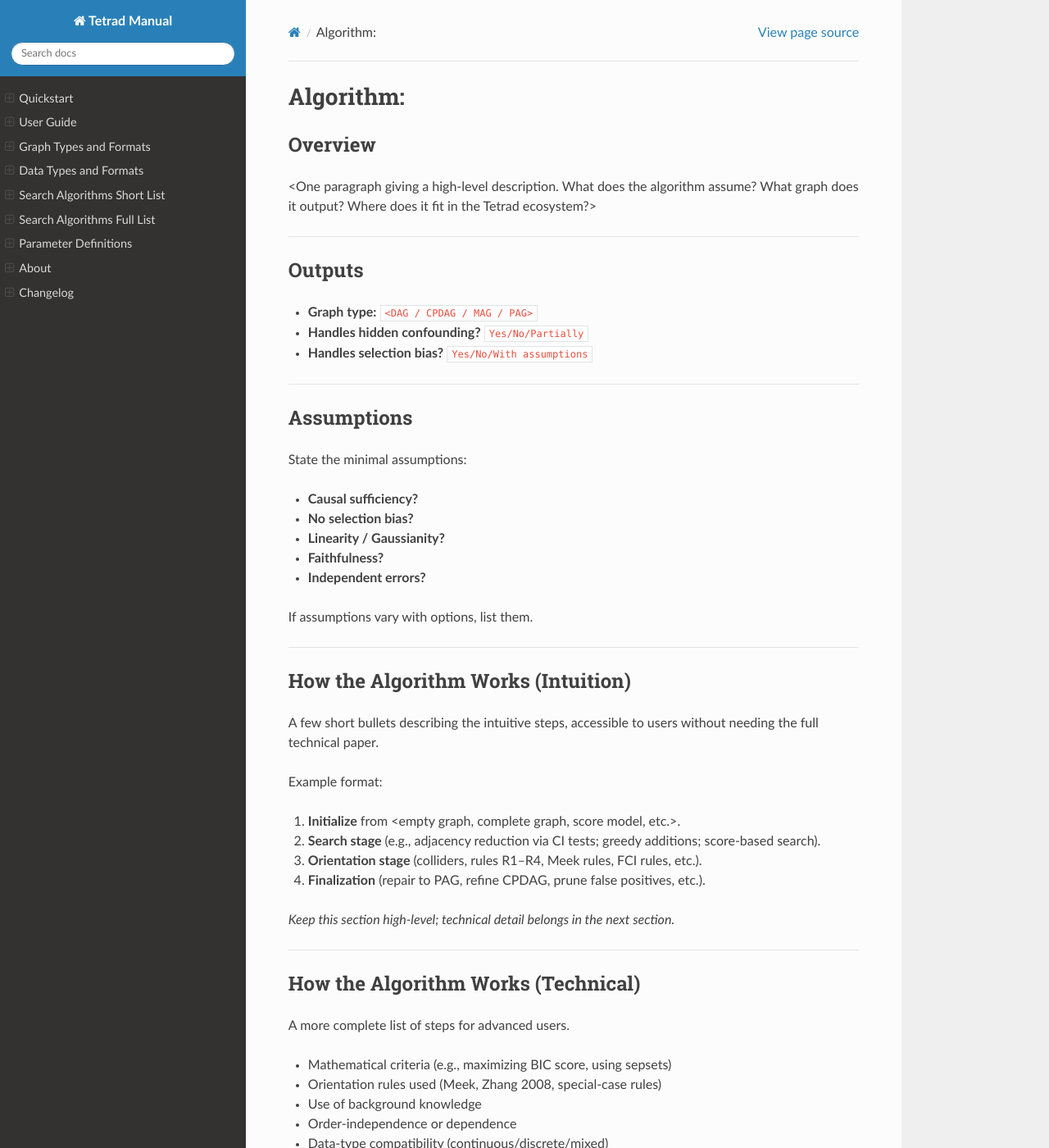
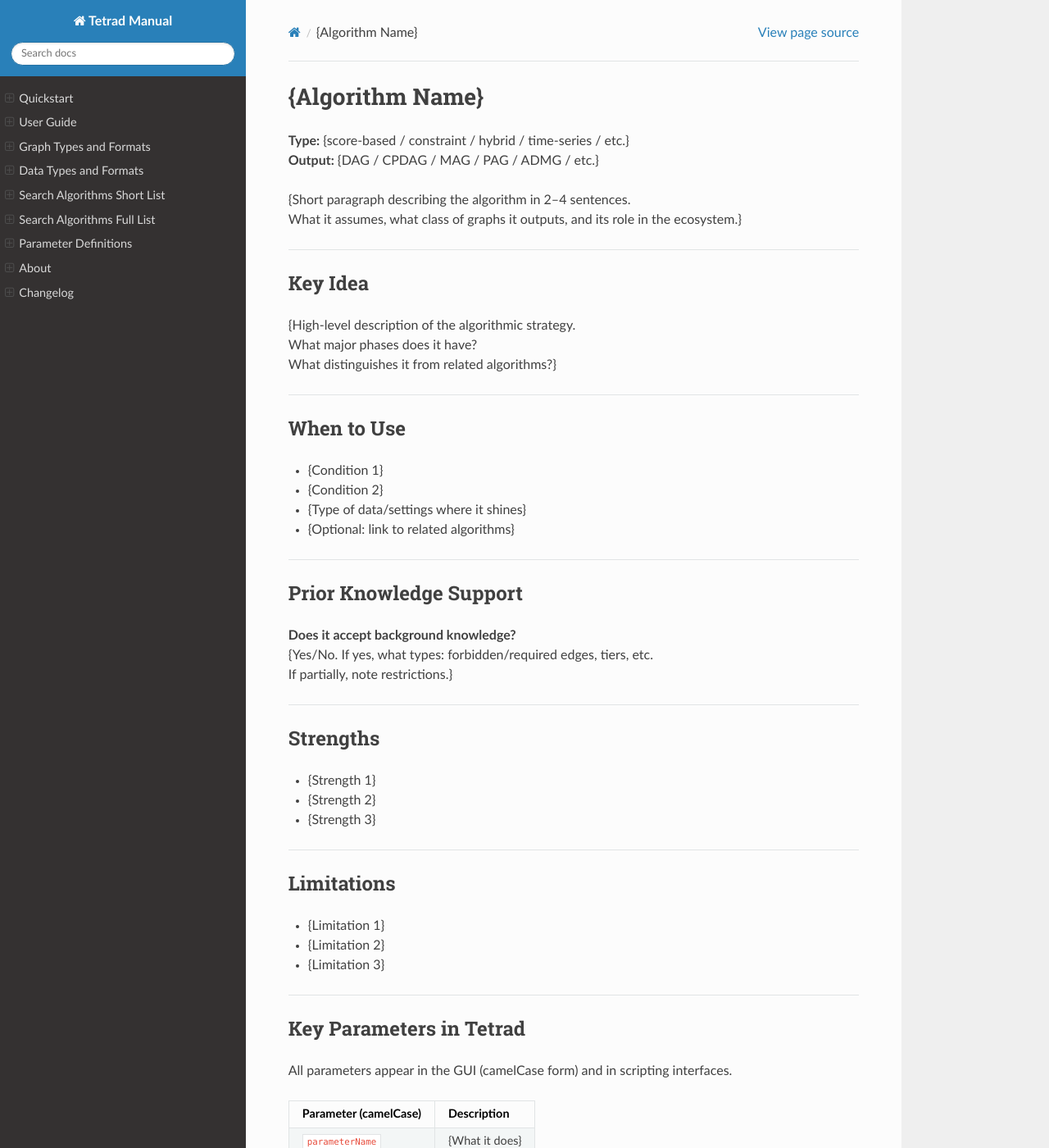
Before and after one commit to cmu-phil/tetrad-manual-rtd, a Sphinx documentation site: the page built from docs/algorithm.template.md, in a window 1280 px wide and 1400 px high. Shown: the whole window at 82% size. Built offline with Sphinx 7.4.7 and the Read the Docs theme 3.1.0, drawn with Linux system fonts in a browser that asks for light colours; some of the changed text lies outside the part shown.

Commit message:
Document PC algorithm:
- Added a comprehensive description of the PC algorithm in `algorithms/pc.md`, including key ideas, strengths, limitations, parameters, and historical context.
- Updated `search-algorithms-full-list.md` to include a link and summary for the PC algorithm.
- Updated `algorithm.template.md` for improved clarity and reusability of documentation structure.

```diff
--- a/docs/algorithm.template.md
+++ b/docs/algorithm.template.md
@@ -1,151 +1,71 @@
-# Algorithm: <NAME>
+# {Algorithm Name}
 
-## Overview
+**Type:** {score-based / constraint / hybrid / time-series / etc.}
+**Output:** {DAG / CPDAG / MAG / PAG / ADMG / etc.}
 
-<One paragraph giving a high-level description.
-What does the algorithm assume? What graph does it output?
-Where does it fit in the Tetrad ecosystem?>
+{Short paragraph describing the algorithm in 2–4 sentences.
+What it assumes, what class of graphs it outputs, and its role in the ecosystem.}
 
 ---
 
-## Outputs
+## Key Idea
 
-- **Graph type:** `<DAG / CPDAG / MAG / PAG>`
-- **Handles hidden confounding?** `Yes/No/Partially`
-- **Handles selection bias?** `Yes/No/With assumptions`
+{High-level description of the algorithmic strategy.
+What major phases does it have?
+What distinguishes it from related algorithms?}
 
 ---
 
-## Assumptions
+## When to Use
 
-State the minimal assumptions:
-
-- **Causal sufficiency?**
-- **No selection bias?**
-- **Linearity / Gaussianity?**
-- **Faithfulness?**
-- **Independent errors?**
-
-If assumptions vary with options, list them.
+- {Condition 1}
+- {Condition 2}
+- {Type of data/settings where it shines}
+- {Optional: link to related algorithms}
 
 ---
 
-## How the Algorithm Works (Intuition)
+## Prior Knowledge Support
 
-A few short bullets describing the intuitive steps, accessible to users without needing the full technical paper.
-
-Example format:
-
-1. **Initialize** from <empty graph, complete graph, score model, etc.>.
-2. **Search stage** (e.g., adjacency reduction via CI tests; greedy additions; score-based search).
-3. **Orientation stage** (colliders, rules R1–R4, Meek rules, FCI rules, etc.).
-4. **Finalization** (repair to PAG, refine CPDAG, prune false positives, etc.).
-
-*Keep this section high-level; technical detail belongs in the next section.*
-
----
-
-## How the Algorithm Works (Technical)
-
-A more complete list of steps for advanced users.
-
-- Mathematical criteria (e.g., maximizing BIC score, using sepsets)
-- Orientation rules used (Meek, Zhang 2008, special-case rules)
-- Use of background knowledge
-- Order-independence or dependence
-- Data-type compatibility (continuous/discrete/mixed)
-- Complexity notes (optional but helpful)
-
-This section can be as detailed as needed; users who don’t want it will skip it.
+**Does it accept background knowledge?**
+{Yes/No. If yes, what types: forbidden/required edges, tiers, etc.
+If partially, note restrictions.}
 
 ---
 
 ## Strengths
 
-Bullets focusing on advantages:
-
-- Scalability
-- Precision/recall characteristics
-- Handles large p, large n, mixed data
-- Good orientation quality
-- Robustness
-
-Make these grounded, not marketing-speak.
+- {Strength 1}
+- {Strength 2}
+- {Strength 3}
 
 ---
 
-## Limitations and Failure Modes
+## Limitations
 
-Bullets on known caveats:
-
-- When it fails (e.g., dense graphs, small sample sizes)
-- Sensitivity to depth
-- CI test issues
-- Score degeneracy
-- Latent confounding sensitivity
-- Computational bottlenecks
-
-This section builds trust.
+- {Limitation 1}
+- {Limitation 2}
+- {Limitation 3}
 
 ---
 
 ## Key Parameters in Tetrad
 
-List major parameters and short meanings.
+All parameters appear in the GUI (camelCase form) and in scripting interfaces.
 
-Example:
-
-- **alpha** — significance threshold for CI tests
-    - **depth** — maximum size of conditioning sets
-- **numThreads** — parallelization
-- **score penalty (c)** — BIC weight
-
-Keep each one short; users can click through to full parameter definitions.
+| Parameter (camelCase) | Description |
+|------------------------|-------------|
+| `parameterName` | {What it does} |
+| ... | ... |
 
 ---
 
-## Recommended Use-Cases
+## Reference
 
-Practical guidance:
-
-- “Use PC when…”
-- “Use BOSS when…”
-- “Use FCIT when…”
-
-Make these concrete so users can choose algorithms confidently.
+{Full citation in your preferred style.}
 
 ---
 
-## Variants and Related Algorithms
+## Summary
 
-List siblings or variations:
-
-- PC ↔ PC-Max
-- FGES ↔ GES ↔ BOSS ↔ BOSS-FCI
-- FCI ↔ RFCI ↔ GFCI ↔ BOSS-FCI ↔ GRaSP-FCI ↔ FCIT
-
-A short description of how this algorithm fits in the family is extremely helpful.
-
----
-
-## References
-
-Use formal citations (IEEE or APA — whichever the rest of the manual uses). Include:
-
-- Original paper(s)
-- Major follow-up papers
-- Links to proofs if they exist (Zhang 2008, etc.)
-
----
-
-## Optional: Example Workflow
-
-A short “How to run this in Tetrad” block:
-
-1. Add a **Search box**
-2. Choose `<algorithm>`
-3. Attach **Data box** (+ **Knowledge box** if applicable)
-4. Set parameters
-5. Run search
-
-This section is optional but helpful for newcomers.
+{One-sentence recap of what the algorithm is and why you’d choose it.}
```
Also changed, not shown: docs/algorithms/images.md (+19 -0 lines), docs/algorithms/pc.md (added, +134 -0 lines), docs/search-algorithms-full-list.md (+3 -0 lines).
